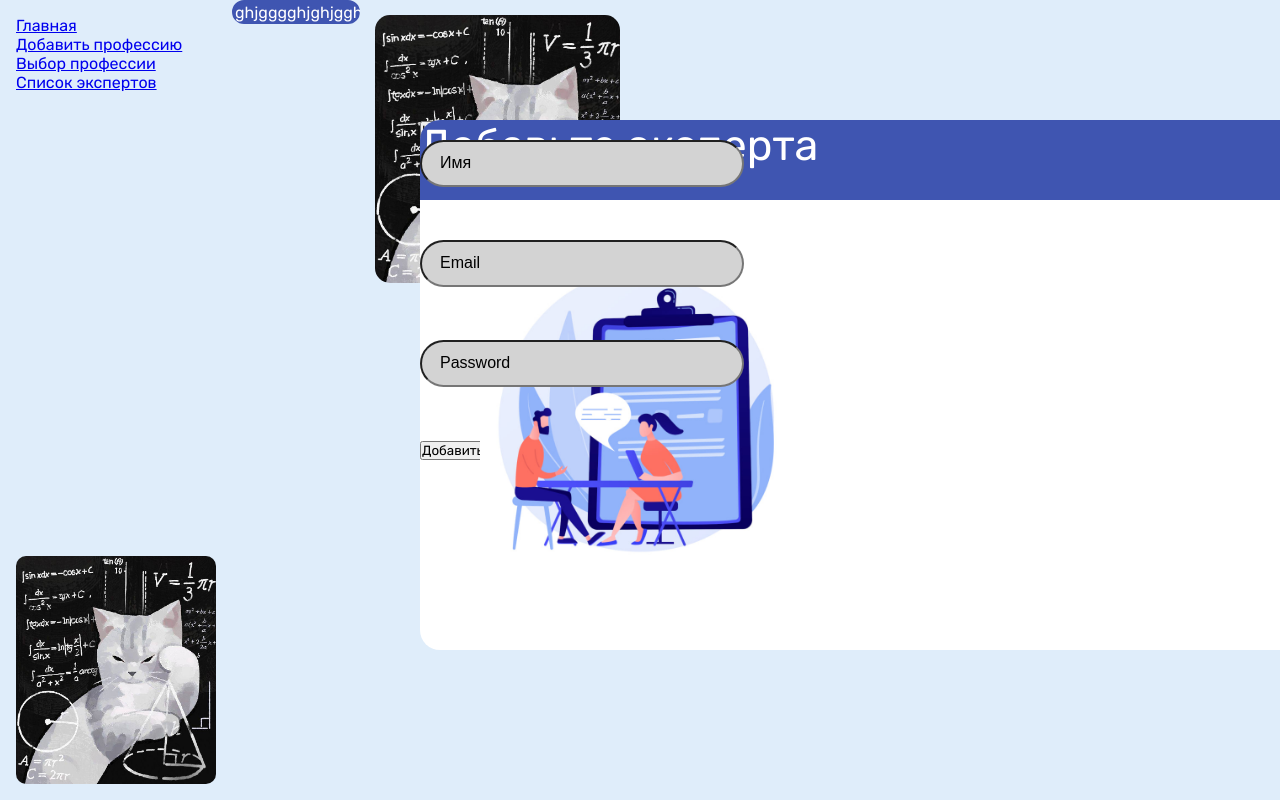
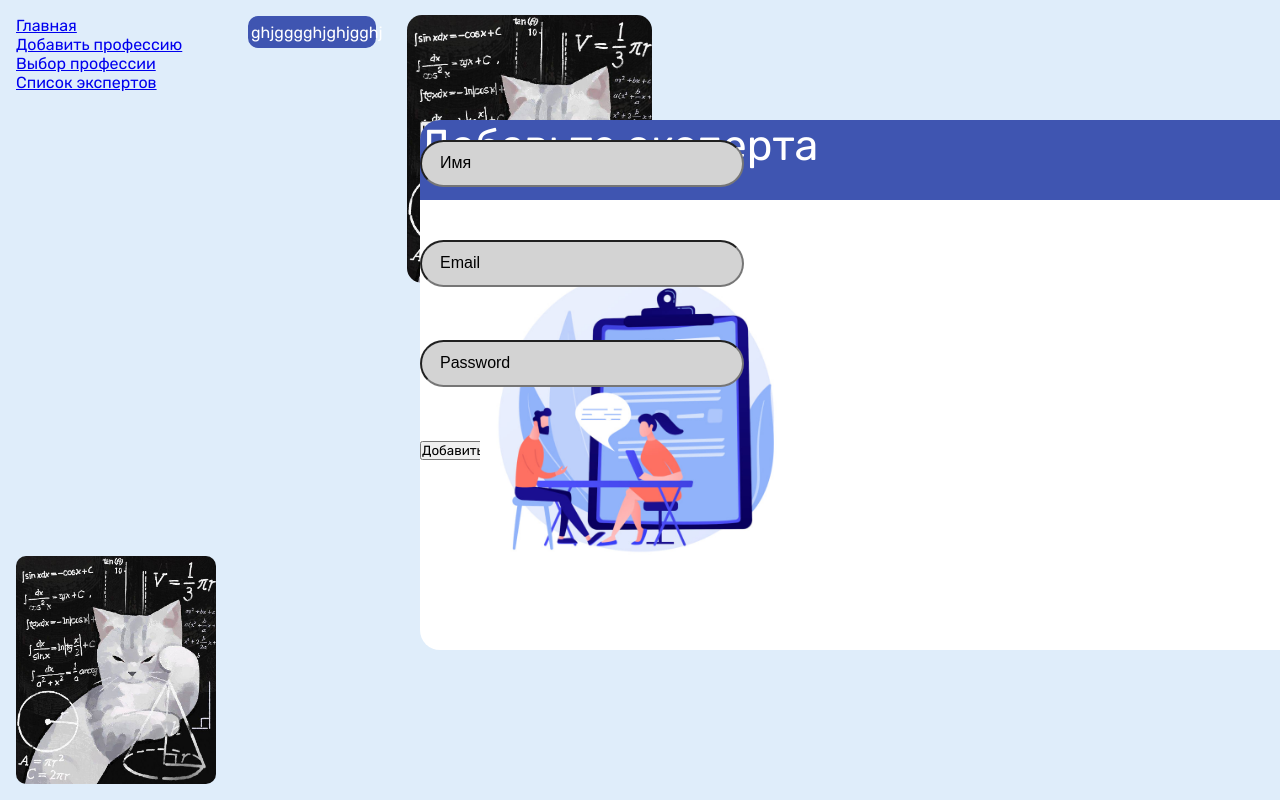
Before and after one commit to dudosyka/opd-professional-score-front, a Vue app: page /expert in a window 1280 px wide. Shown: the top 800 px of the page. Built offline with nearby package versions, Linux system fonts and the light colour scheme; sample sign-in values are in the browser's storage.

Commit message:
button fixed

```diff
--- a/src/components/SmallButton.vue
+++ b/src/components/SmallButton.vue
@@ -14,12 +14,13 @@ export default {
 .cool{
   background-color: #3F55B1;
   width: 10vw;
-  height: 3vh;
+  height: 4vh;
   font-size: 1rem;
   color: #FFFFFF;
   font-family: Rubik;
-  border-radius: 20px;
+  border-radius: 10px;
   border: #3F55B1 solid 3px;
+  margin: 1rem;
 
 }
 </style>
```
